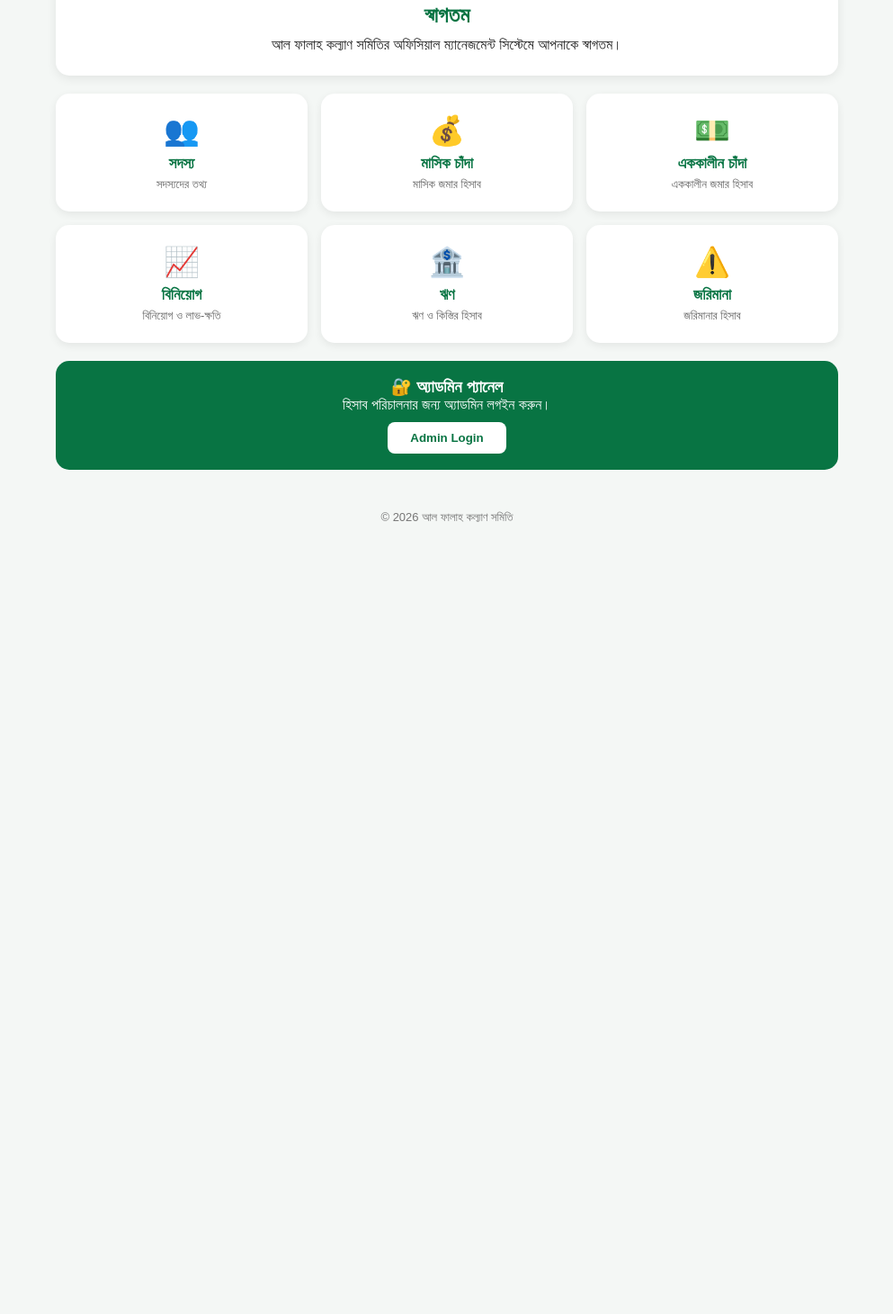
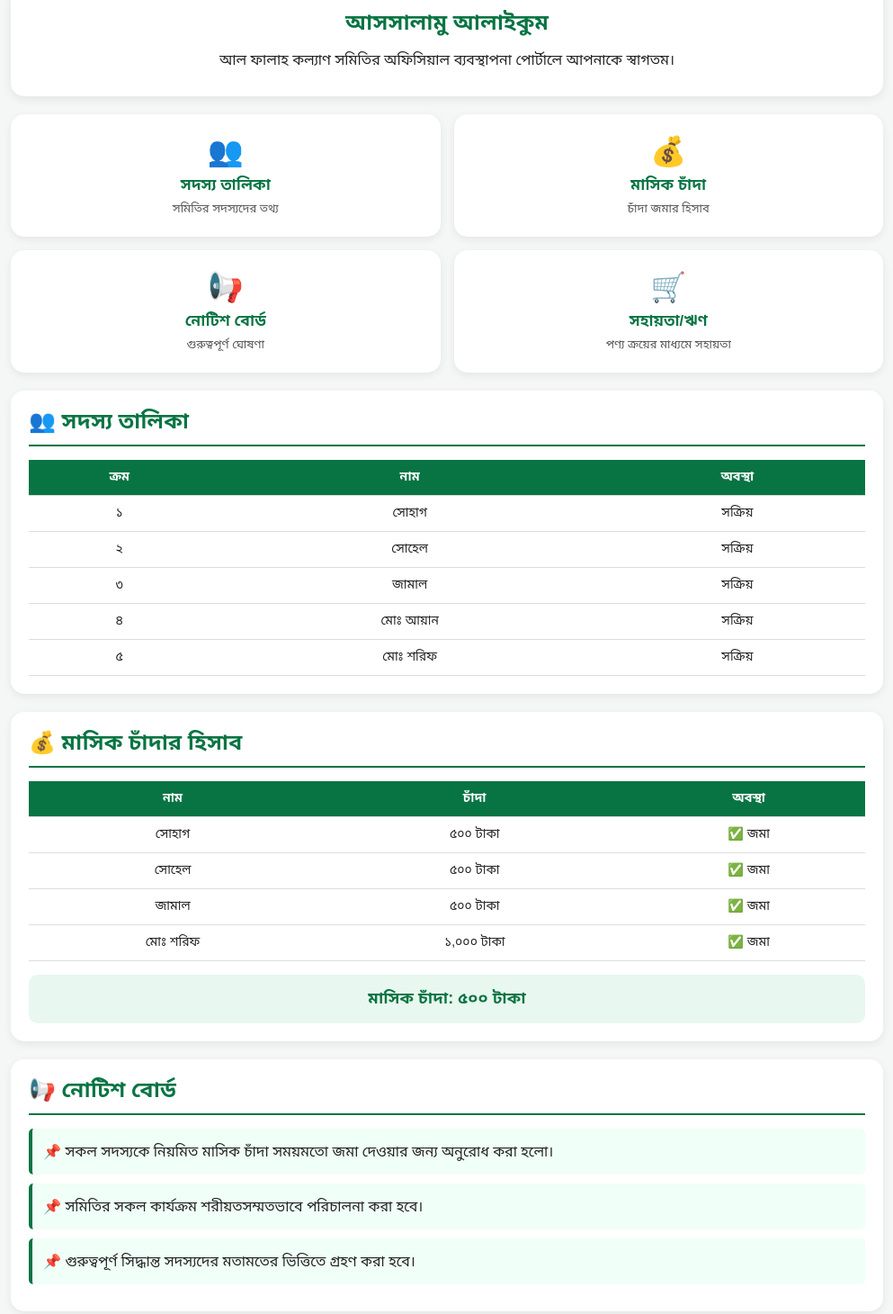
Before and after one commit to alfalah2026/al-falah-kollayan-samiti, a plain HTML site: page index.html in a window 1280 px wide. Shown: the part 141-1601 px from the top of the page at 90% size, without its empty margins (143-1136 px from the left). Before the commit the page ends 800 px from the top, so only its background shows below. Drawn offline with Linux system fonts and the light colour scheme.

Commit message:
Refactor index.html for improved layout and content
Updated HTML structure and styles for better presentation and added new sections for notices and loans.

```diff
--- a/index.html
+++ b/index.html
@@ -6,114 +6,174 @@
 <title>আল ফালাহ কল্যাণ সমিতি</title>
 
 <style>
-    * {
-      box-sizing: border-box;
-      margin: 0;
-      padding: 0;
-      font-family: Arial, sans-serif;
+*{
+  box-sizing:border-box;
+  margin:0;
+  padding:0;
+  font-family:Arial,"Noto Sans Bengali",sans-serif;
 }
 
-    body {
-      background: #f4f7f5;
-      color: #222;
+body{
+  background:#f4f7f5;
+  color:#222;
 }
 
-    header {
-      background: #087443;
-      color: white;
-      padding: 22px 15px;
-      text-align: center;
+header{
+  background:#087443;
+  color:white;
+  padding:25px 15px;
+  text-align:center;
 }
 
-    header h1 {
-      font-size: 25px;
-      margin-bottom: 8px;
+header h1{
+  font-size:26px;
+  margin-bottom:8px;
 }
 
-    header p {
-      font-size: 14px;
+header p{
+  font-size:14px;
 }
 
-    .container {
-      max-width: 900px;
-      margin: auto;
-      padding: 20px 15px;
+.container{
+  max-width:1000px;
+  margin:auto;
+  padding:15px;
 }
 
-    .welcome {
-      background: white;
-      padding: 25px 20px;
-      border-radius: 15px;
-      text-align: center;
-      box-shadow: 0 3px 12px rgba(0,0,0,0.08);
-      margin-bottom: 20px;
+.welcome{
+  background:white;
+  padding:25px 20px;
+  border-radius:15px;
+  text-align:center;
+  margin-bottom:20px;
+  box-shadow:0 3px 12px rgba(0,0,0,.08);
 }
 
-    .welcome h2 {
-      color: #087443;
-      margin-bottom: 10px;
+.welcome h2{
+  color:#087443;
+  margin-bottom:10px;
 }
 
-    .cards {
-      display: grid;
-      grid-template-columns: repeat(2, 1fr);
-      gap: 15px;
+.welcome p{
+  line-height:1.8;
 }
 
-    .card {
-      background: white;
-      padding: 22px 10px;
-      border-radius: 15px;
-      text-align: center;
-      box-shadow: 0 3px 10px rgba(0,0,0,0.07);
-      cursor: pointer;
+.cards{
+  display:grid;
+  grid-template-columns:repeat(2,1fr);
+  gap:15px;
 }
 
-    .card .icon {
-      font-size: 32px;
-      margin-bottom: 8px;
+.card{
+  background:white;
+  padding:22px 15px;
+  border-radius:15px;
+  text-align:center;
+  box-shadow:0 3px 10px rgba(0,0,0,.07);
+  cursor:pointer;
+  transition:.2s;
 }
 
-    .card h3 {
-      color: #087443;
-      font-size: 17px;
+.card:hover{
+  transform:translateY(-3px);
 }
 
-    .card p {
-      font-size: 13px;
-      margin-top: 5px;
-      color: #666;
+.icon{
+  font-size:32px;
+  margin-bottom:8px;
 }
 
-    .admin {
-      margin-top: 20px;
-      background: #087443;
-      color: white;
-      padding: 18px;
-      border-radius: 15px;
-      text-align: center;
+.card h3{
+  color:#087443;
+  font-size:17px;
+  margin-bottom:6px;
 }
 
-    .admin button {
-      margin-top: 10px;
-      padding: 10px 25px;
-      border: none;
-      border-radius: 8px;
-      background: white;
-      color: #087443;
-      font-weight: bold;
+.card p{
+  font-size:13px;
+  color:#555;
 }
 
-    footer {
-      text-align: center;
-      padding: 25px 10px;
-      color: #777;
-      font-size: 13px;
+.section{
+  background:white;
+  margin-top:20px;
+  padding:20px;
+  border-radius:15px;
+  box-shadow:0 3px 10px rgba(0,0,0,.07);
 }
 
-    @media (min-width: 600px) {
-      .cards {
-        grid-template-columns: repeat(3, 1fr);
+.section h2{
+  color:#087443;
+  margin-bottom:15px;
+  border-bottom:2px solid #087443;
+  padding-bottom:8px;
+}
+
+.notice{
+  background:#f0fff7;
+  border-left:4px solid #087443;
+  padding:12px;
+  margin-bottom:10px;
+  border-radius:5px;
+  line-height:1.7;
+}
+
+table{
+  width:100%;
+  border-collapse:collapse;
+}
+
+th,td{
+  padding:10px 6px;
+  border-bottom:1px solid #ddd;
+  text-align:center;
+  font-size:14px;
+}
+
+th{
+  background:#087443;
+  color:white;
+}
+
+.total{
+  margin-top:15px;
+  padding:15px;
+  background:#e8f7ef;
+  border-radius:10px;
+  text-align:center;
+  font-size:18px;
+  font-weight:bold;
+  color:#087443;
+}
+
+footer{
+  margin-top:25px;
+  background:#075d36;
+  color:white;
+  text-align:center;
+  padding:20px 10px;
+  line-height:1.8;
+}
+
+@media(max-width:600px){
+  .cards{
+    grid-template-columns:repeat(2,1fr);
+  }
+
+  header h1{
+    font-size:22px;
+  }
+
+  .card{
+    padding:18px 8px;
+  }
+
+  .card h3{
+    font-size:15px;
+  }
+
+  table{
+    font-size:12px;
   }
 }
 </style>
@@ -123,72 +183,174 @@
 
 <header>
   <h1>🌿 আল ফালাহ কল্যাণ সমিতি</h1>
-    <p>ঐক্য • সহযোগিতা • উন্নয়ন</p>
+  <p>ঐক্য • সহযোগিতা • কল্যাণ</p>
 </header>
 
 <div class="container">
 
   <div class="welcome">
-      <h2>স্বাগতম</h2>
+    <h2>আসসালামু আলাইকুম</h2>
     <p>
-        আল ফালাহ কল্যাণ সমিতির অফিসিয়াল ম্যানেজমেন্ট সিস্টেমে
+      আল ফালাহ কল্যাণ সমিতির অফিসিয়াল ব্যবস্থাপনা পোর্টালে
       আপনাকে স্বাগতম।
     </p>
   </div>
 
   <div class="cards">
 
-      <div class="card">
+    <div class="card" onclick="showSection('members')">
       <div class="icon">👥</div>
-        <h3>সদস্য</h3>
-        <p>সদস্যদের তথ্য</p>
+      <h3>সদস্য তালিকা</h3>
+      <p>সমিতির সদস্যদের তথ্য</p>
     </div>
 
-      <div class="card">
+    <div class="card" onclick="showSection('payments')">
       <div class="icon">💰</div>
       <h3>মাসিক চাঁদা</h3>
-        <p>মাসিক জমার হিসাব</p>
+      <p>চাঁদা জমার হিসাব</p>
     </div>
 
-      <div class="card">
-        <div class="icon">💵</div>
-        <h3>এককালীন চাঁদা</h3>
-        <p>এককালীন জমার হিসাব</p>
+    <div class="card" onclick="showSection('notice')">
+      <div class="icon">📢</div>
+      <h3>নোটিশ বোর্ড</h3>
+      <p>গুরুত্বপূর্ণ ঘোষণা</p>
     </div>
 
-      <div class="card">
-        <div class="icon">📈</div>
-        <h3>বিনিয়োগ</h3>
-        <p>বিনিয়োগ ও লাভ-ক্ষতি</p>
-      </div>
-
-      <div class="card">
-        <div class="icon">🏦</div>
-        <h3>ঋণ</h3>
-        <p>ঋণ ও কিস্তির হিসাব</p>
-      </div>
-
-      <div class="card">
-        <div class="icon">⚠️</div>
-        <h3>জরিমানা</h3>
-        <p>জরিমানার হিসাব</p>
+    <div class="card" onclick="showSection('loan')">
+      <div class="icon">🛒</div>
+      <h3>সহায়তা/ঋণ</h3>
+      <p>পণ্য ক্রয়ের মাধ্যমে সহায়তা</p>
     </div>
 
   </div>
 
-    <div class="admin">
-      <h3>🔐 অ্যাডমিন প্যানেল</h3>
-      <p>হিসাব পরিচালনার জন্য অ্যাডমিন লগইন করুন।</p>
-      <button onclick="alert('Admin Panel পরে যুক্ত করা হবে')">
-        Admin Login
-      </button>
+  <div class="section" id="members">
+    <h2>👥 সদস্য তালিকা</h2>
+
+    <table>
+      <tr>
+        <th>ক্রম</th>
+        <th>নাম</th>
+        <th>অবস্থা</th>
+      </tr>
+
+      <tr>
+        <td>১</td>
+        <td>সোহাগ</td>
+        <td>সক্রিয়</td>
+      </tr>
+
+      <tr>
+        <td>২</td>
+        <td>সোহেল</td>
+        <td>সক্রিয়</td>
+      </tr>
+
+      <tr>
+        <td>৩</td>
+        <td>জামাল</td>
+        <td>সক্রিয়</td>
+      </tr>
+
+      <tr>
+        <td>৪</td>
+        <td>মোঃ আয়ান</td>
+        <td>সক্রিয়</td>
+      </tr>
+
+      <tr>
+        <td>৫</td>
+        <td>মোঃ শরিফ</td>
+        <td>সক্রিয়</td>
+      </tr>
+
+    </table>
+  </div>
+
+  <div class="section" id="payments">
+    <h2>💰 মাসিক চাঁদার হিসাব</h2>
+
+    <table>
+      <tr>
+        <th>নাম</th>
+        <th>চাঁদা</th>
+        <th>অবস্থা</th>
+      </tr>
+
+      <tr>
+        <td>সোহাগ</td>
+        <td>৫০০ টাকা</td>
+        <td>✅ জমা</td>
+      </tr>
+
+      <tr>
+        <td>সোহেল</td>
+        <td>৫০০ টাকা</td>
+        <td>✅ জমা</td>
+      </tr>
+
+      <tr>
+        <td>জামাল</td>
+        <td>৫০০ টাকা</td>
+        <td>✅ জমা</td>
+      </tr>
+
+      <tr>
+        <td>মোঃ শরিফ</td>
+        <td>১,০০০ টাকা</td>
+        <td>✅ জমা</td>
+      </tr>
+
+    </table>
+
+    <div class="total">
+      মাসিক চাঁদা: ৫০০ টাকা
+    </div>
+  </div>
+
+  <div class="section" id="notice">
+    <h2>📢 নোটিশ বোর্ড</h2>
+
+    <div class="notice">
+      📌 সকল সদস্যকে নিয়মিত মাসিক চাঁদা সময়মতো জমা দেওয়ার জন্য অনুরোধ করা হলো।
+    </div>
+
+    <div class="notice">
+      📌 সমিতির সকল কার্যক্রম শরীয়তসম্মতভাবে পরিচালনা করা হবে।
+    </div>
+
+    <div class="notice">
+      📌 গুরুত্বপূর্ণ সিদ্ধান্ত সদস্যদের মতামতের ভিত্তিতে গ্রহণ করা হবে।
+    </div>
+  </div>
+
+  <div class="section" id="loan">
+    <h2>🛒 সহায়তা / ঋণ ব্যবস্থা</h2>
+
+    <p style="line-height:1.9;">
+      সমিতি থেকে সরাসরি নগদ টাকা হাওলাত দেওয়ার পরিবর্তে
+      প্রয়োজনীয় জিনিসপত্র ক্রয় করে দেওয়ার মাধ্যমে সদস্যকে
+      সহায়তা করা হবে। সকল কার্যক্রম শরীয়তসম্মতভাবে পরিচালনা করা হবে।
+    </p>
   </div>
 
 </div>
 
 <footer>
-    © 2026 আল ফালাহ কল্যাণ সমিতি
+  <strong>🌿 আল ফালাহ কল্যাণ সমিতি</strong>
+  <br>
+  আল্লাহ আমাদের সকলের প্রচেষ্টায় বরকত দান করুন।
+  <br>
+  © 2026 Al Falah Kalyan Samiti
 </footer>
+
+<script>
+function showSection(id){
+  document.getElementById(id).scrollIntoView({
+    behavior:"smooth"
+  });
+}
+</script>
 
 </body>
 </html>
```
Lines whose indentation alone changed are shown as unchanged.
